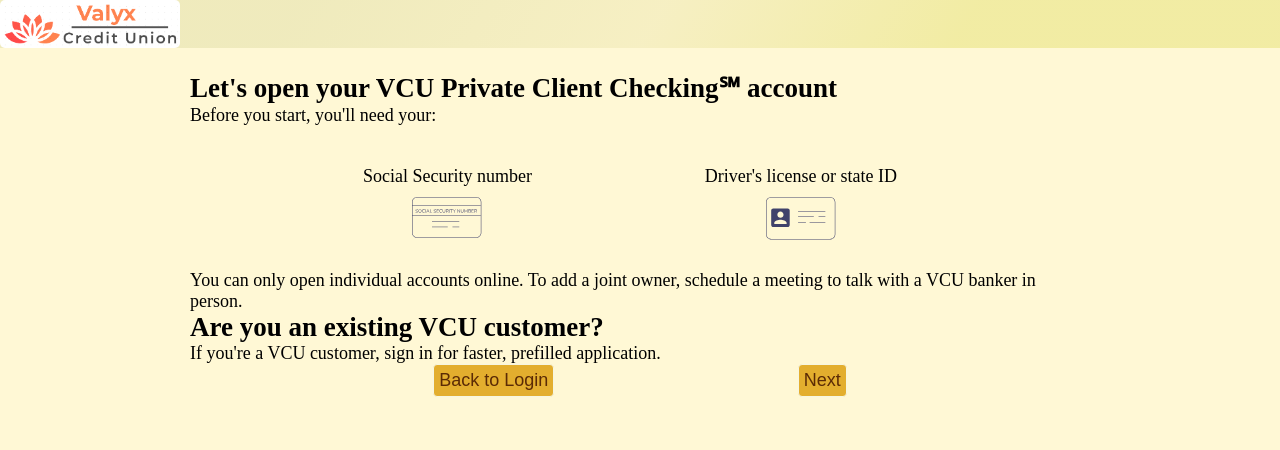
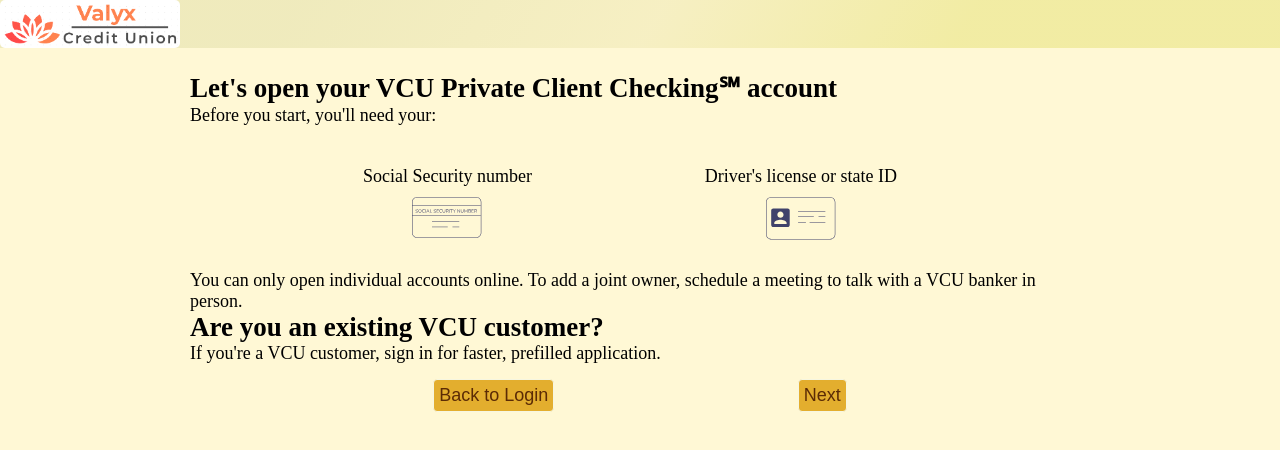
Before and after one commit to Rich-Hommie01/vcu, a React (Create React App) app: page /register in a window 1280 px wide. Shown: the top 450 px of the page. Built offline with nearby package versions, Linux system fonts and the light colour scheme.

Commit message:
nothing to see here

```diff
--- a/src/Form/Register.js
+++ b/src/Form/Register.js
@@ -188,8 +188,8 @@
             <div>
               <IntroContent />
               <div className='btnContainer'>
-                <button className='Btn' onClick={goToLogin}>Back to Login</button>
-                <button className='Btn' onClick={handleNext}>Next</button>
+                <button className='Btn memberBtn' onClick={goToLogin}>Back to Login</button>
+                <button className='Btn memberBtn' onClick={handleNext}>Next</button>
               </div>
             </div>
           )}
--- a/src/components/Homepage.js
+++ b/src/components/Homepage.js
@@ -21,7 +21,7 @@
           <p>A better way of banking with a Credit Union that is immersed in the community, featuring the latest in
             technology, innovative products and services, and easy access to all of your accounts.</p>
           <p>The Safest Plan is Often the Smartest One</p>
-          <button type="button" className="Btn" onClick={() => handleNavigation("/register")}>Become a Member</button>
+          <button type="button" className="Btn memberBtn" onClick={() => handleNavigation("/register")}>Become a Member</button>
         </div>
         <img src={vcubalance} alt='vcubalance' style={{ width: "500px", height: "auto" }} />
       </div>
--- a/src/components/Main.scss
+++ b/src/components/Main.scss
@@ -57,6 +57,10 @@
 
 .Btn:hover {
   background: #ffe100;
+}
+
+.memberBtn {
+  margin-top: 15px;
 }
 
 .HomeContainer {
```
